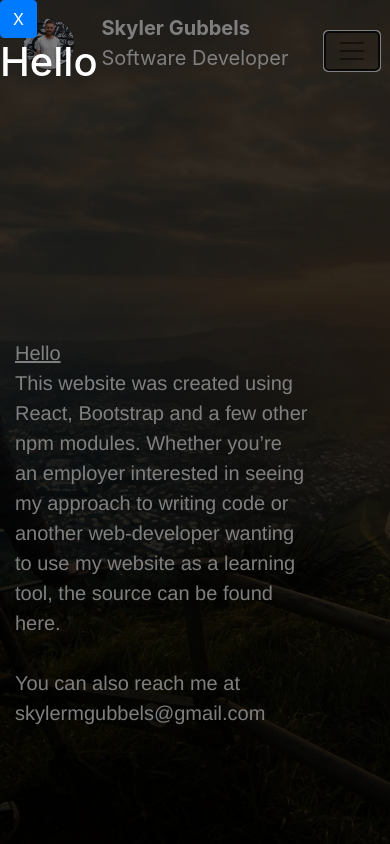
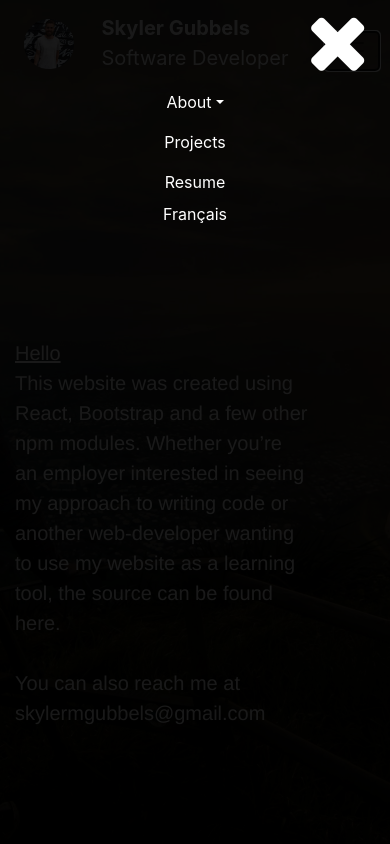
Before and after one commit to SkylerGubbels/skylerWebsite, a React (Create React App) app: page /about in a window 390 px wide. Both pictures are taken after a click on the button 351 px from the left and 51 px from the top of the page. Shown: the top 844 px of the page. Built offline with nearby package versions, Linux system fonts and the light colour scheme.

Commit message:
Modal mobile menu showing properly

```diff
--- a/src/App.css
+++ b/src/App.css
@@ -49,7 +49,9 @@ body{
 .navText span:hover{
   text-decoration: underline;
   color: white;
+  cursor: pointer;
 }
+
 
 .summaryText{
   position: relative;
@@ -154,3 +156,28 @@ ul{
   padding-right: 10px !important; /** Prevents Bootstrap bug where when closing the modal menu it shifts
                                       the navbar button to the left */
 }
+
+.modal-backdrop.show{
+  opacity: 0.9;
+}
+
+.dropdown-item:hover{
+  background-color: rgb(240,240,240);
+}
+
+.dropdown-item:hover span{
+  color: black;
+}
+
+.modalMenu{
+  text-align: center;
+}
+
+.modalClose{
+  background-color: Transparent;
+  background-repeat:no-repeat;
+  border: none;
+  cursor:pointer;
+  overflow: hidden;
+  outline:none;
+}
--- a/src/components/aboutpage.jsx
+++ b/src/components/aboutpage.jsx
@@ -45,7 +45,7 @@ class AboutPage extends Component {
         <div className="pageContainer">
           <NavBarDynamic language={language} onLanguageChange={onLanguageChange} imageHeight={this.state.imageHeight} navbarItems={textFile.getNavbarItems()} dropdownItems={textFile.getDropdownItems()} onMobileMenu={this.handleMobileMenu}/>
             <div id="introduction" className=""/>
-            {modal && <ModalMenu onCloseModal={this.handleCloseModal}/>}
+            {modal && <ModalMenu language={language} onLanguageChange={onLanguageChange} onCloseModal={this.handleCloseModal} navbarItems={textFile.getNavbarItems()} dropdownItems={textFile.getDropdownItems()} onMobileMenu={this.handleMobileMenu}/>}
             <Introduction onImageSizeChange={this.handleBackgroundImageResize} onImageLoad={this.handleLoadImage} text={textFile.getIntroText()}/>
 
             <div className="blackBackground"><div className="container"><div className="padding100" id="summary"/>
--- a/src/components/common/modalmenu.jsx
+++ b/src/components/common/modalmenu.jsx
@@ -1,5 +1,8 @@
 import React, { Component } from 'react';
 import $ from 'jquery';
+import { NavLink } from "react-router-dom";
+import { HashLink as Link } from "react-router-hash-link";
+import NavbarCollapse from './navbarcollapse';
 
 class ModalMenu extends Component {
 
@@ -16,12 +19,33 @@ class ModalMenu extends Component {
 
     }
 
+    createCollapse(){
+
+    }
+
     render() {
+        const { navbarItems, dropdownItems, language, onLanguageChange } = this.props;
         return (
             <div>
                 <div className="modal fade" id="myModal">
-                    <button className="btn btn-primary" onClick={this.props.onCloseModal}>X</button>
-                    <h1 className="whiteText">Hello</h1>
+                    <div className="container">
+                        <div className="d-flex justify-content-end">
+                            <button className="modalClose" onClick={this.props.onCloseModal}><i className="fa fa-times fa-5x whiteText" aria-hidden="true"></i></button>
+                        </div>
+
+                        <div className="modalMenu">
+                        <NavbarCollapse textColor={"white"} dropdownItems={dropdownItems} path={this.path}/>
+
+                        { navbarItems.map(i =>
+                            { if(i.to) { return (<NavLink className="nav-item nav-link navText" to={i.to}> <span className="whiteText">{i.text}</span> </NavLink>)}
+                            else {return (<a className="nav-item nav-link navText" href={i.href} target="_blank" rel="noopener noreferrer"> <span className="whiteText">{i.text}</span> </a>)}
+                        })}
+
+                        {(language === "french") && <span className="navText whiteText" onClick={() => onLanguageChange("english")}><span>English</span></span>}
+                        {(language === "english") && <span className="navText whiteText" onClick={() => onLanguageChange("french")}><span>Français</span></span>}
+                    </div>
+                </div>
+
                 </div>
             </div> );
     }
--- /dev/null
+++ b/src/components/common/navbarcollapse.jsx
@@ -0,0 +1,36 @@
+import React, {Component} from 'react';
+import { HashLink as Link } from "react-router-hash-link";
+
+/** Component: NavbarCollapse
+ *  Props: textColor, dropdownItems{title, text, to}, path
+ *  Purpose: Creates a collapse menu for a navbar. dropdownItems needs a title
+ *           for the navbar menu and an array of all the options that will appear
+ *           once the dropdown has been opened. */
+class NavbarCollapse extends Component{
+
+    // Creates a singular dropdown item using the data supplied in the items param
+    createDropdown = (item, path) => {
+        return (
+            <React.Fragment key={`${item.text}-fragment`}>
+                <Link className="dropdown-item" to={path + item.to} onClick={this.props.onClick}><span className="whiteText">{item.text}</span></Link>
+            </React.Fragment>)
+    }
+
+    render(){
+        const { textColor, dropdownItems, path} = this.props;
+        return (
+            <React.Fragment>
+
+                    <Link className="nav-link dropdown-toggle navText" to="#" id="navbarDropdown" role="button" data-toggle="collapse" data-target="#myCollapse" style={{"color":textColor}}>
+                        <span style={{"color":textColor}}>{dropdownItems.title}</span>
+                    </Link>
+
+                    <div className="collapse" id="myCollapse">
+                        { dropdownItems.links.map((item) => this.createDropdown(item, path))}
+                    </div>
+
+            </React.Fragment>
+     );}
+}
+
+export default NavbarCollapse;
--- a/src/components/navbar.jsx
+++ b/src/components/navbar.jsx
@@ -13,15 +13,11 @@ import NavbarDropdown from "./common/navbardropdown";
 class NavBar extends Component {
     state = {
       textJustify: "ml-auto",
-      navbarItems: null,
-      dropdownItems: null
      }
     path = "/about";
 
     componentWillMount(){
-      const {dropdownItems, navbarItems} = this.props;
       window.addEventListener("resize", this.handleResize);
-      this.setState({navbarItems, dropdownItems})
     }
 
     componentWillUnmount(){
@@ -33,15 +29,6 @@ class NavBar extends Component {
      *           should be positioned right or center */
     handleResize = () => {
       this.render();
-    }
-
-
-    /** Function: getJustification()
-     *  Purpose: Ensures the navbar items are to the right on large windows but the dropdown items from
-     *           the button on small windows end up on the right side of the window */
-    getJustification = () => {
-      if(window.innerWidth < 576){ return "mr-auto"; } //576 is the bootstrap size for col-sm. TODO: Find way to get this value at runtime instead of hardcoding the value
-      else { return "ml-auto";}
     }
 
     /** Function: createNavbarImage()
@@ -72,7 +59,7 @@ class NavBar extends Component {
         </button>
 
         <div className="collapse navbar-collapse navbar-nav">
-          <ul className={`navbar-nav ${this.getJustification()}`}>
+          <ul className={`navbar-nav ml-auto`}>
 
           <NavbarDropdown textColor={textColor} dropdownItems={dropdownItems} path={this.path}/>
 
@@ -92,8 +79,7 @@ class NavBar extends Component {
 
 
     render() {
-      let { className, backgroundColor, language, onLanguageChange } = this.props
-      const { navbarItems, dropdownItems } = this.state;
+      let { className, backgroundColor, language, onLanguageChange, navbarItems, dropdownItems } = this.props
       if(!dropdownItems || !navbarItems) { return <p></p>}
 
       if(!className) className = "navbar navbar-expand-sm navbar-light bg-light navbar-static-top navbar-background"; // If no custom classname make it the following
```
